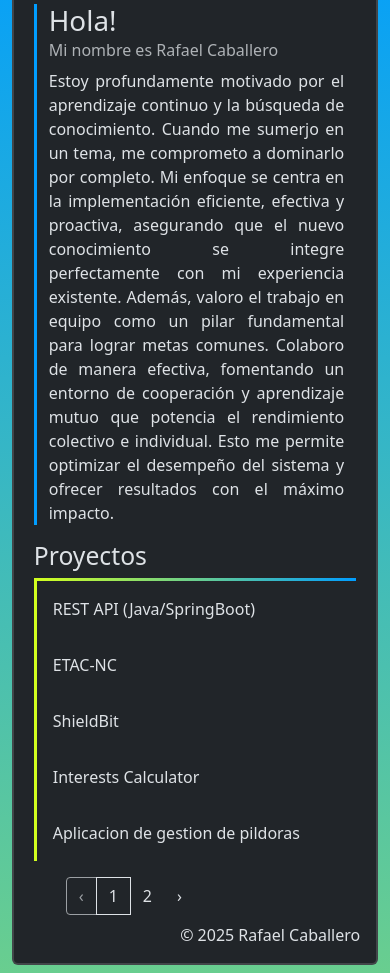
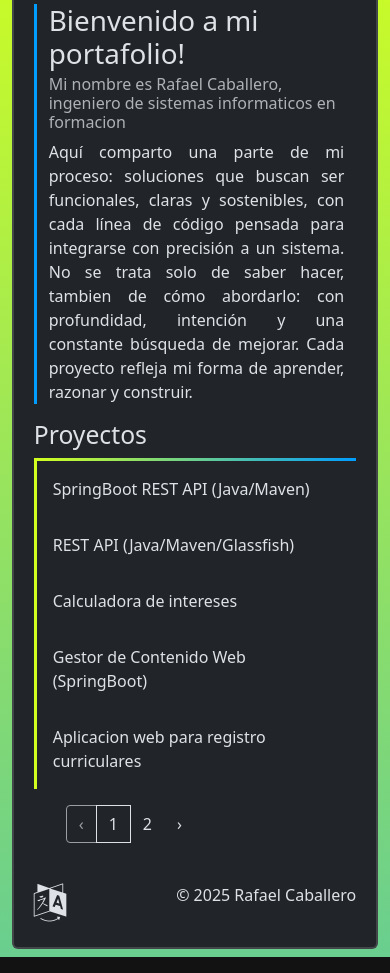
Before and after one commit to Ginazai/portafolio, a plain HTML site: page index.html in a window 390 px wide. Shown: the part 102-1075 px from the top of the page. Drawn offline with nearby package versions, Linux system fonts and the light colour scheme; a web font is replaced by a local one.

Commit message:
Lang support added. Device background responsiveness need fix.

```diff
--- a/css/stylesheet.css
+++ b/css/stylesheet.css
@@ -1,8 +1,9 @@
 body {
 	background-repeat: no-repeat;
-	background: linear-gradient(rgba(0, 157, 255, 1)  0%, rgba(210, 255, 31, 1)100%);
+	background: linear-gradient(to top, rgba(0, 157, 255, 1)  0%, rgba(210, 255, 31, 1)100%);
 	background-size: 200% 200%;
-    transition: background-position 0.5s ease-in-out;
+
+  transition: background-position 0.5s ease-in-out;
 }
 a {
 	text-decoration: none;
@@ -90,7 +91,7 @@ li:hover::after {
 	  width: 150px;
 	  height: 150px;
 	  background: white;
-	  opacity: 0.5;
+	  opacity: 0.25;
 	  border-radius: 50%;
 	  filter: blur(50px);
 	  pointer-events: none; /* para que no bloquee el mouse */
--- a/index.html
+++ b/index.html
@@ -1,16 +1,16 @@
 <!DOCTYPE html>
-<html lang="es" dir="ltr" data-bs-theme="dark">
+<html dir="ltr" data-bs-theme="dark">
   <head>
     <meta charset="utf-8">
     <link rel="icon" type="image/png" sizes="70x70" href="images/favicon70.png">
     <meta name="viewport" content="width=device-width, initial-scale=1.0, minimum-scale=1.0, maximum-scale=3.0, user-scalable=yes">
+    <script src="js/links.js" type="text/javascript"></script>
     <script src="js/lang.js"></script>
     <title class="lang">{{title}}</title>
     <link rel="preconnect" href="https://fonts.googleapis.com">
 	<link rel="preconnect" href="https://fonts.gstatic.com" crossorigin>
 	<link href="https://fonts.googleapis.com/css2?family=Sansation:wght@300&display=swap" rel="stylesheet">
 	<link rel="stylesheet" href="https://cdnjs.cloudflare.com/ajax/libs/font-awesome/4.7.0/css/font-awesome.min.css">
-	<script src="js/links.js" type="text/javascript"></script>
     <script
     src="https://code.jquery.com/jquery-3.7.1.min.js"
     integrity="sha256-/JqT3SQfawRcv/BIHPThkBvs0OEvtFFmqPF/lYI/Cxo="
@@ -34,9 +34,8 @@
 	  		<i class="fa fa-linkedin-square px-1" style="font-size:40px;"></i>
 	  		<i class="fa fa-github px-1" style="font-size:40px;"></i>
 	  		<i id="theme" class="fa fa-moon-o float-end" style="font-size:40px;"></i>
-	  		<!-- fa fa-moon-o, fa-sun-o -->
+
 	  	</div>
-
 	  	<div id="hello-container" class="col-lg-6 col-md-12">
 	  		<h1 class="card-title lang">{{greeting}}</h1>
 		    <h6 class="lang card-subtitle mb-2 text-body-secondary">{{name}}</h6>
@@ -46,22 +45,12 @@
 			<div id="light"></div>
 	    	<h2 class="card-title">Proyectos</h2>
 	    	<ul class="px-3" id="projects">
-<!-- 	    		<li><a href="https://github.com/Ginazai/Spring-JPA-Test-API" target="_blank">REST API (Java/SpringBoot)</a></li>
-	    		<li><a href="https://github.com/Ginazai/ETAC-NC" target="_blank">ETAC-NC</a></li>
-	    		<li><a href="https://github.com/Ginazai/Gestor-de-Pildoras" target="_blank">Aplicacion de gestion de pildoras</a></li>
-	    		<li><a href="https://github.com/Ginazai/ShieldBit" target="_blank">ShieldBit</a></li>
-	    		<li><a href="https://github.com/Ginazai/interests_calculator" target="_blank">Interests Calculator</a></li>
-	    		<li class="visually-hidden"><a href="Simple-Content-Management-WebApp" target="_blank">Simple Content Management System</a></li>
-	    		<li class="visually-hidden"><a href="https://github.com/Ginazai/Parsing-RSS" target="_blank">Parsing RSS with Python</a></li>
-	    		<li class="visually-hidden"><a href="https://github.com/Ginazai/Aplicacion-Web-Para-Registros-Curriculares" target="_blank">Aplicacion web para registro curriculares</a></li>
-	    		<li class="visually-hidden"><a href="https://github.com/Ginazai/Simple-E-commerce-with-roles" target="_blank">Simple E-commerce with roles</a></li>
-	    		<li class="visually-hidden"><a href="https://github.com/Ginazai/programacion_v" target="_blank">Cowboy Cats (indie game)</a></li> -->
-
 	    	</ul>
     		<div id="pagination-pages"></div>
 	  	</div>
-	  	<div class="position-absolute bottom-0 end-0 px-3">
-	  		<p class="float-end">&copy; 2025 Rafael Caballero</p>
+	  	<div id="bottom-items">
+	  		<i id="lang_icon" class="fa fa-language float-start" style="font-size:38px;"></i>
+	  		<p class="align-text-bottom float-end">&copy; 2025 Rafael Caballero</p>
 	  	</div>
 	  </div>
 	</div>
--- a/js/lang.js
+++ b/js/lang.js
@@ -2,16 +2,16 @@ lang =
 [
 	{
 		"title" : "Portafolio",
-		"greeting" : "Hola!",
-		"name" : "Mi nombre es Rafael Caballero",
-		"desc" : "Estoy profundamente motivado por el aprendizaje continuo y la búsqueda de conocimiento. Cuando me sumerjo en un tema, me comprometo a dominarlo por completo. Mi enfoque se centra en la implementación eficiente, efectiva y proactiva, asegurando que el nuevo conocimiento se integre perfectamente con mi experiencia existente. Además, valoro el trabajo en equipo como un pilar fundamental para lograr metas comunes. Colaboro de manera efectiva, fomentando un entorno de cooperación y aprendizaje mutuo que potencia el rendimiento colectivo e individual. Esto me permite optimizar el desempeño del sistema y ofrecer resultados con el máximo impacto.",
-		"pro" : ["a","b"]
+		"greeting" : "Bienvenido a mi portafolio!",
+		"name" : "Mi nombre es Rafael Caballero, ingeniero de sistemas informaticos en formacion",
+		"desc" : "Aquí comparto una parte de mi proceso: soluciones que buscan ser funcionales, claras y sostenibles, con cada línea de código pensada para integrarse con precisión a un sistema. No se trata solo de saber hacer, tambien de cómo abordarlo: con profundidad, intención y una constante búsqueda de mejorar. Cada proyecto refleja mi forma de aprender, razonar y construir.",
+		"links" : data_links_es
 	},
 	{
 		"title" : "Portfolio",
-		"greeting" : "Hello!",
-		"name" : "My name is Rafael Caballero",
-		"desc" : "lorem ipsum.",
-		"pro" : ["a","b"]
+		"greeting" : "Welcome to my portfolio!",
+		"name" : "My name is Rafael Caballero, computer systems engineer in training",
+		"desc" : "Here I share a part of my process: solutions that strive to be functional, clear, and sustainable, with every line of code designed to integrate precisely into a system. It's not just about know-how, but also how to approach it: with depth, intention, and a constant pursuit of improvement. Each project reflects my way of learning, reasoning, and building.",
+		"links" : data_links_en
 	}
 ];
--- a/js/links.js
+++ b/js/links.js
@@ -1,54 +1,75 @@
-// data_links = [
-// "<li><a href='https://github.com/Ginazai/Spring-JPA-Test-API' target='_blank'>REST API (Java/SpringBoot)</a></li>",
-// "<li><a href='https://github.com/Ginazai/ETAC-NC' target='_blank'>ETAC-NC</a></li>",
-// "<li><a href='https://github.com/Ginazai/Gestor-de-Pildoras' target='_blank'>Aplicacion de gestion de pildoras</a></li>",
-// "<li><a href='https://github.com/Ginazai/ShieldBit' target='_blank'>ShieldBit</a></li>",
-// "<li><a href='https://github.com/Ginazai/interests_calculator' target='_blank'>Interests Calculator</a></li>",
-// "<li class='visually-hidden'><a href='Simple-Content-Management-WebApp' target='_blank'>Simple Content Management System</a></li>",
-// "<li class='visually-hidden'><a href='https://github.com/Ginazai/Parsing-RSS' target='_blank'>Parsing RSS with Python</a></li>",
-// "<li class='visually-hidden'><a href='https://github.com/Ginazai/Aplicacion-Web-Para-Registros-Curriculares' target='_blank'>Aplicacion web para registro curriculares</a></li>",
-// "<li class='visually-hidden'><a href='https://github.com/Ginazai/Simple-E-commerce-with-roles' target='_blank'>Simple E-commerce with roles</a></li>",
-// "<li class='visually-hidden'><a href='https://github.com/Ginazai/programacion_v' target='_blank'>Cowboy Cats (indie game)</a></li>"
-// ]
-data_links = [
+/*
+Lista de proyectos:
+-REST API con Spring - check
+-REST API sin Spring - check
+-Interests calc. - check
+-Resume Registry - check
+-Simple content management system - queue
+-RSS parser - pend
+-Photo color filter - check
+-Shieldbit - pend
+-ETAC-NC - pend
+-Gestor de pildoras - pend
+-E-commerce - check
+-Cowboy Cats - pend
+*/
+data_links_es = [
 	{
-		"name" : "REST API (Java/SpringBoot)",
+		"name" : "SpringBoot REST API (Java/Maven)",
 		"link" : "https://github.com/Ginazai/Spring-JPA-Test-API"
 	},
 	{
-		"name" : "ETAC-NC",
-		"link" : "https://github.com/Ginazai/ETAC-NC"
+		"name" : "REST API (Java/Maven/Glassfish)",
+		"link" : "https://github.com/Ginazai/No-Spring-API"
 	},
 	{
-		"name" : "ShieldBit",
-		"link" : "https://github.com/Ginazai/ShieldBit'"
+		"name" : "Calculadora de intereses",
+		"link" : "https://github.com/Ginazai/interests_calculator"
+	},
+	{
+		"name" : "Gestor de Contenido Web (SpringBoot)",
+		"link" : "https://github.com/Ginazai/Content-Management-System"
+	},
+	{
+		"name" : "Aplicacion web para registro curriculares",
+		"link" : "https://github.com/Ginazai/Aplicacion-Web-Para-Registros-Curriculares"
+	},
+	{
+		"name" : "Aplicar filtro de color a imagenes usando JavaScript",
+		"link" : "https://github.com/Ginazai/Image-color-filter"
+	},
+	{
+		"name" : "E-commerce con roles (PHP)",
+		"link" : "https://github.com/Ginazai/Simple-E-commerce-with-roles"
+	}
+]
+data_links_en = [
+	{
+		"name" : "SpringBoot REST API (Java/Maven)",
+		"link" : "https://github.com/Ginazai/Spring-JPA-Test-API"
+	},
+	{
+		"name" : "REST API (Java/Maven/Glassfish)",
+		"link" : "https://github.com/Ginazai/No-Spring-API"
 	},
 	{
 		"name" : "Interests Calculator",
 		"link" : "https://github.com/Ginazai/interests_calculator"
 	},
 	{
-		"name" : "Aplicacion de gestion de pildoras",
-		"link" : "https://github.com/Ginazai/Gestor-de-Pildoras"
+		"name" : "Web Content Management System",
+		"link" : "https://github.com/Ginazai/Content-Management-System"
 	},
 	{
-		"name" : "Simple Content Management System",
-		"link" : "Simple-Content-Management-WebApp"
-	},
-	{
-		"name" : "Parsing RSS with Python",
-		"link" : "https://github.com/Ginazai/Parsing-RSS"
-	},
-	{
-		"name" : "Aplicacion web para registro curriculares",
+		"name" : "Resume Registry",
 		"link" : "https://github.com/Ginazai/Aplicacion-Web-Para-Registros-Curriculares"
 	},
 	{
-		"name" : "Simple E-commerce with roles",
-		"link" : "https://github.com/Ginazai/Simple-E-commerce-with-roles"
+		"name" : "JavaScript Image Color Filter",
+		"link" : "https://github.com/Ginazai/Image-color-filter"
 	},
 	{
-		"name" : "Cowboy Cats (indie game)",
-		"link" : "https://github.com/Ginazai/programacion_v"
-	},
+		"name" : "E-commerce with roles (PHP)",
+		"link" : "https://github.com/Ginazai/Simple-E-commerce-with-roles"
+	}
 ]
--- a/js/script.js
+++ b/js/script.js
@@ -1,4 +1,5 @@
 $(document).ready(() => {
+  /*Possible implementation for device restriction*/
   // if(/Android|webOS|iPhone|iPad|iPod|BlackBerry|IEMobile|Opera Mini/i.test(navigator.userAgent)){
   //   // true for mobile device
   //   document.write("mobile device");
@@ -12,9 +13,11 @@ $(document).ready(() => {
   //   if (match.length === 2) span.innerText = content[match[1]]
   // })
   //Lenguage determiner
-  var page_lang = $("html").attr("lang");
-  page_lang = page_lang == "es" ? 0 : 1;
-
+  const urlParams = new URLSearchParams(window.location.search);
+  var page_lang = urlParams.get("lang");
+  page_lang = page_lang == "en" || page_lang == null ? "es" : "en";
+  page_lang = page_lang == "es" ? 0 : 1; //For targeting the lang index in the lang array (see lang.js file)
+  const setLang = () => {
     var lang_elems = document.querySelectorAll(".lang");
     var lang_elems = Array.from(lang_elems);
 
@@ -26,30 +29,34 @@ $(document).ready(() => {
         var response = lang[page_lang]; // 0 es : 1 en must include modifiers
 
         response[request] != undefined ? elem.innerText = response[request] : elem.innerText = "";
-
       }
     });
-
+  }
+  setLang();
   const adjustContent = () => {
     if(window.innerWidth <= 991){
       $("body").removeClass("vh-100");
       $("#social-links").removeClass("position-absolute top-0 end-0");
+      $("#bottom-items").removeClass("position-absolute bottom-0 start-50 translate-middle");
       $(".card").removeClass("px-5 py-3");
       $("#projects-container").removeClass("p-5");
       $("#pagination-pages").removeClass("text-center");
 
       $("body").addClass("h-100");
       $("#social-links").addClass('my-3');
+      $("#bottom-items").addClass('my-2 p-0');
       $(".card").addClass("px-3");
       $("#projects-container").addClass("my-3 p-0");
     } else {
       $("body").removeClass("h-100");
       $("#social-links").removeClass('my-3');
+      $("#bottom-items").removeClass('my-2 p-0');
       $(".card").removeClass("px-3");
       $("#projects-container").removeClass("my-3 p-0");
 
       $("body").addClass("vh-100");
       $("#social-links").addClass("position-absolute top-0 end-0");
+      $("#bottom-items").addClass("position-absolute bottom-0 start-50 translate-middle");
       $(".card").addClass("px-5 py-3");
       $("#projects-container").addClass("p-5");
       $("#pagination-pages").addClass("text-center");
@@ -74,11 +81,12 @@ $(document).ready(() => {
   $(".fa-linkedin-square").click(()=>{window.open("https://www.linkedin.com/in/rafael-caballero-ba226323a/", "_blank");});
   $(".fa-envelope").click(()=>{window.open("mailto:rafaeldc1300@gmail.com", "_blank");});
   //theme controller
+  var theme_elem = $("#theme");
+  var light_theme = theme_elem.hasClass("fa-sun-o");
   $("#theme").on('click', () => {
-    const theme_elem = $("#theme");
-    const current_theme = theme_elem.hasClass("fa-sun-o");
-
-    if(current_theme){
+    theme_elem = $("#theme");
+    light_theme = theme_elem.hasClass("fa-sun-o");
+    if(light_theme){
       $("html").attr("data-bs-theme", "dark");
       theme_elem.removeClass("fa-sun-o");
       theme_elem.addClass("fa-moon-o");
@@ -90,24 +98,18 @@ $(document).ready(() => {
       $("#light").css("background", "#D2FF1F");
     }
   });
-  $("body").mouseover(() => {
-    const theme_elem = $("#theme");
-    const current_theme = theme_elem.hasClass("fa-sun-o");
-
-    if(current_theme){
+  $("body").on('mouseover change', () => {
+    if(light_theme){
       $("body").css("background-position", "top right");
     } else {
-      $("body").css("background-position", "bottom right");
+      $("body").css("background-position", "bottom left");
     }
   });
-  $("body").mouseleave(() => {
-    const theme_elem = $("#theme");
-    const current_theme = theme_elem.hasClass("fa-sun-o");
-
-    if(current_theme){
-      $("body").css("background-position", "bottom left");
+  $("body").on('mouseleave change', () => {
+    if(light_theme){
+      $("body").css("background-position", "top left");
     } else {
-      $("body").css("background-position", "top left");
+      $("body").css("background-position", "bottom right");
     }
   });
   const template = (data) => {
@@ -119,8 +121,11 @@ $(document).ready(() => {
     });
     return output;
   }
+
+  const setPagination = () => {
+    var links_source = lang[page_lang]["links"];
     $('#pagination-pages').pagination({
-    dataSource: data_links,
+      dataSource: links_source,
       pageSize: 5,
       position: 'bottom',
       // showPrevious: false,
@@ -135,4 +140,11 @@ $(document).ready(() => {
           $("#projects").html(html);
       }
     });
+  }
+  setPagination();
+  $(".fa-language").click(()=>{
+    page_lang = page_lang == 0 ? "es" : "en";
+    // Set a query parameter before reloading
+    window.location.href = window.location.pathname + `?lang=${page_lang}`;
   });
+});
```
Lines whose indentation alone changed are shown as unchanged.
